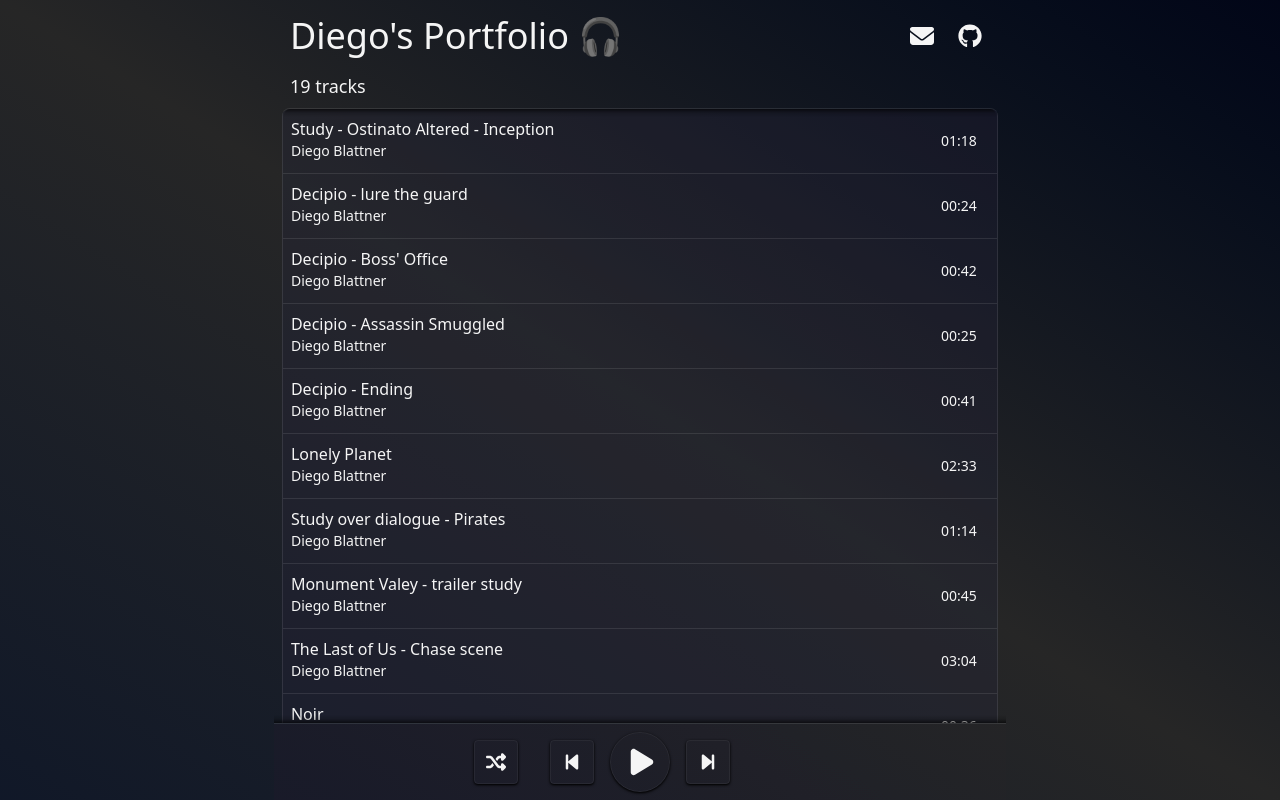
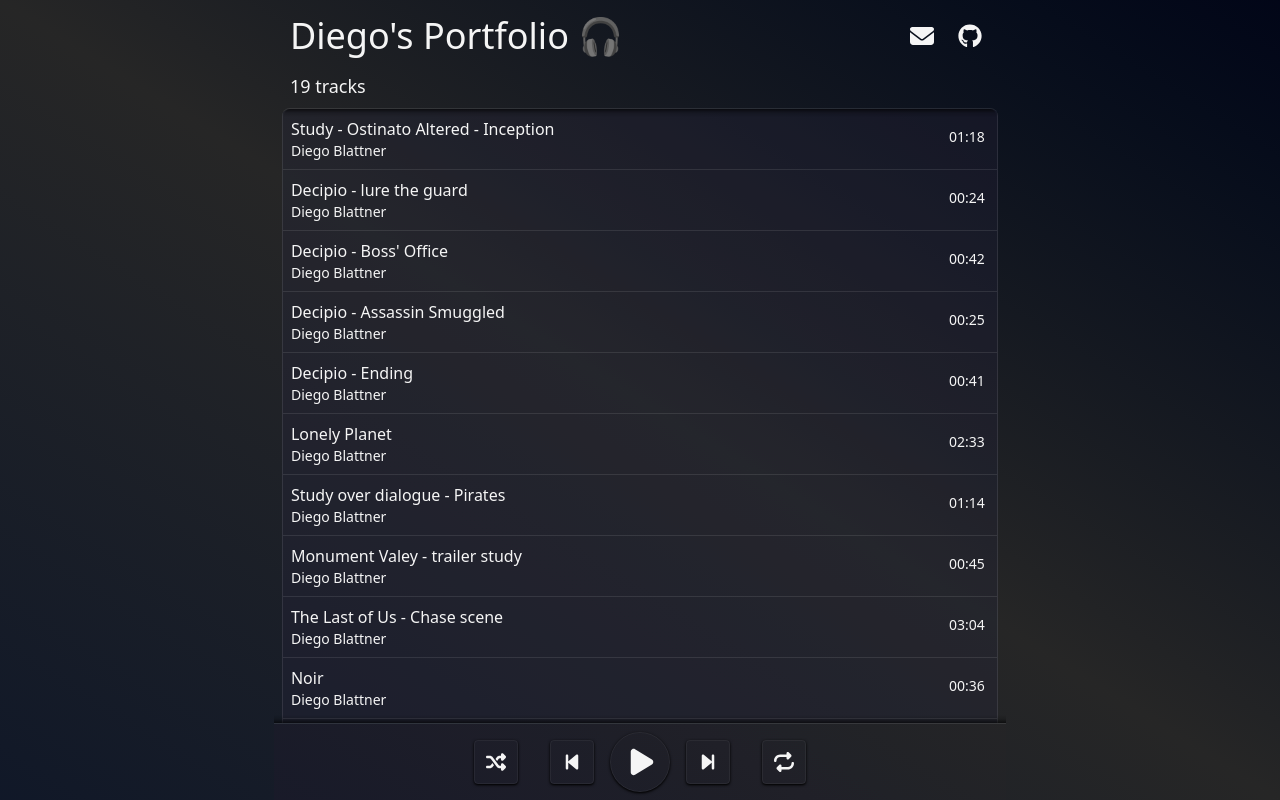
Before and after one commit to diegoblattner/music-player, a React (Vite) app: page / in a window 1280 px wide. Built offline with nearby package versions, Linux system fonts and the light colour scheme.

Commit message:
repeat functionality, track style

```diff
--- a/src/App.tsx
+++ b/src/App.tsx
@@ -5,12 +5,13 @@
 import { shuffleArray } from "./utils";
 import { Header } from "./components/Header";
 import { TrackCount } from "./components/TrackCount";
-import type { Track } from "./types";
+import type { Repeat, Track } from "./types";
 
 function App() {
   const ref = useRef<HTMLAudioElement>(null);
   const [isPlaying, setIsPlaying] = useState(false);
   const [isShuffled, setIsShuffled] = useState(false);
+  const [repeatType, setRepeatType] = useState<Repeat>("none");
   const [playlistOrder, setPlaylistOrder] = useState(tracks);
   const [playedTracks, setPlayedTracks] = useState(new Set<Track>());
   const [currentTrack, setCurrentTrack] = useState<Track | null>(null);
@@ -56,7 +57,7 @@
             ref.current.volume = 0.5;
             ref.current.play();
           }
-        }, 200);
+        }, 300);
       };
     }
   };
@@ -80,7 +81,13 @@
 
   const trackEnded = () => {
     setPlayedTracks(new Set([...playedTracks, currentTrack!]));
-    changeTrack(1);
+    if (repeatType === "one") {
+      ref.current?.play();
+    } else if (repeatType === "none" && playlistOrder.indexOf(currentTrack!) === playlistOrder.length -1) {
+      setIsPlaying(false); // it is the last item in the list, so we stop playing
+    } else {
+      changeTrack(1);
+    }
   };
 
   return (
@@ -109,6 +116,8 @@
           isShuffled={isShuffled}
           toggleShuffled={toggleShuffled}
           audioRef={ref}
+          repeatType={repeatType}
+          setRepeatType={setRepeatType}
         />
       </main>
       <audio ref={ref} controls={false} onEnded={trackEnded}>
--- a/src/components/Controls.tsx
+++ b/src/components/Controls.tsx
@@ -1,7 +1,15 @@
 import { TimeControl } from "./TimeControl";
-import { FaPlay, FaPause, FaBackwardStep, FaForwardStep, FaShuffle } from "react-icons/fa6";
+import {
+  FaPlay,
+  FaPause,
+  FaBackwardStep,
+  FaForwardStep,
+  FaShuffle,
+  FaRepeat,
+  FaInfinity,
+} from "react-icons/fa6";
 import { type RefObject } from "react";
-import type { Track } from "../types";
+import type { Repeat, Track } from "../types";
 
 type ControlsProps = Readonly<{
   currentTrack: Track | null;
@@ -12,6 +20,8 @@
   isShuffled: boolean;
   toggleShuffled: () => void;
   audioRef: RefObject<HTMLAudioElement | null>;
+  repeatType: Repeat;
+  setRepeatType: (repeat: Repeat) => void;
 }>;
 
 type BtnProps = Readonly<{
@@ -23,6 +33,17 @@
 }>;
 
 const btnSize = "rounded w-9 h-9 text-lg xs:w-11 xs:h-11 xs:text-xl";
+
+const REPEAT_LABEL: Record<Repeat, string> = {
+  "none": "No repeat",
+  "one": "Repeat current",
+  "all": "Repeat all",
+}
+const REPEAT_LOOP: Record<Repeat, Repeat> = {
+  "none": "one",
+  "one": "all",
+  "all": "none",
+}
 
 function Btn({ title, sizeClassName = btnSize, children, onClick, pressed }: BtnProps) {
   return (
@@ -52,6 +73,8 @@
   audioRef,
   isShuffled,
   toggleShuffled,
+  repeatType,
+  setRepeatType,
 }: ControlsProps) {
   return (
     <div className="backdrop-hue-rotate-15">
@@ -87,7 +110,19 @@
             <FaForwardStep />
           </Btn>
         </div>
-        <div className={btnSize}></div>
+        <Btn
+          title={REPEAT_LABEL[repeatType]}
+          pressed={repeatType !== "none"}
+          onClick={() => setRepeatType(REPEAT_LOOP[repeatType])}
+        >
+          <div className="relative">
+            <FaRepeat />
+            <span className="absolute text-xs -bottom-2.5 -end-1.5">
+              {repeatType === "one" && "1"}
+              {repeatType === "all" && <FaInfinity />}
+            </span>
+          </div>
+        </Btn>
       </div>
     </div>
   )
--- a/src/components/TrackList.tsx
+++ b/src/components/TrackList.tsx
@@ -36,10 +36,10 @@
             <div>{track.title}</div>
             <div className="text-sm">{track.artist}</div>
           </div>
-          <div className={`flex items-center w-12 h-12 ${currentTrack === track && isPlaying ? "slide-in" : ""}`}>
+          <div className={`flex items-center w-10 h-10 me-0.5 ${currentTrack === track && isPlaying ? "slide-in" : ""}`}>
             <span className={`scale-[0.4] ${currentTrack === track && isPlaying ? "playing" : ""}`} />
           </div>
-          <div className="flex items-center w-12 h-12 text-sm">
+          <div className="flex items-center w-10 h-10 text-sm">
             <span>{secondsToTimeStr(track.duration)}</span>
           </div>
         </button>
--- a/src/types.ts
+++ b/src/types.ts
@@ -4,3 +4,5 @@
   artist: string;
   duration: number;
 };
+
+export type Repeat = "none" | "one" | "all";
```
